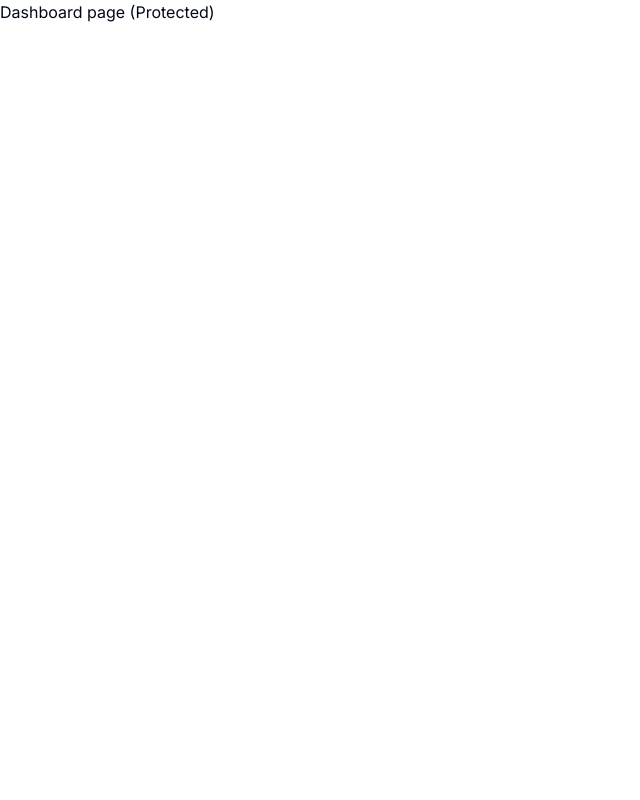
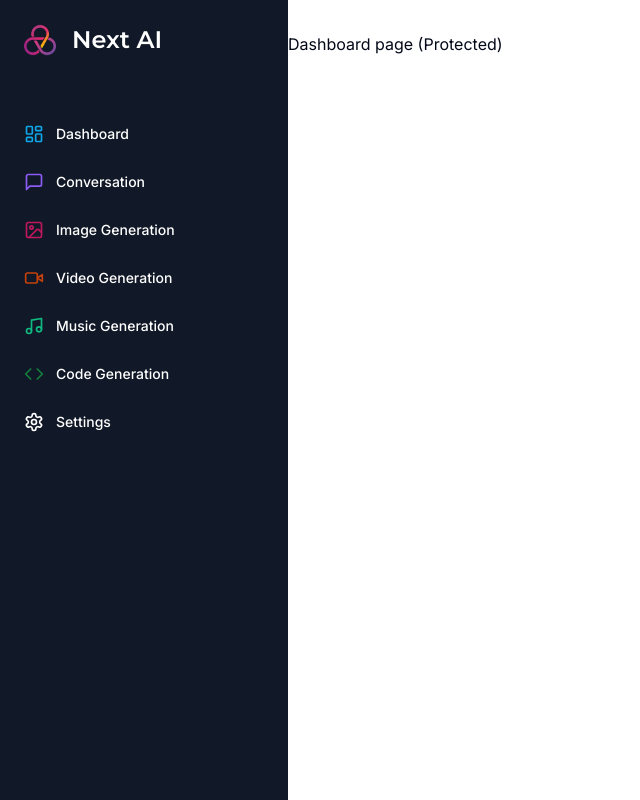
Before and after one commit to rehankhan21/next-SaaS-AI, a Next.js app: page /dashboard in a window 1280 px wide. Shown: the whole page, without its empty margins (0-640 px from the left). Built offline with nearby package versions, Linux system fonts and the light colour scheme.

Commit message:
added sidebar content using sheet, and updated dashboard layout

```diff
--- a/app/(dashboard)/(routes)/dashboard/page.tsx
+++ b/app/(dashboard)/(routes)/dashboard/page.tsx
@@ -1,11 +1,7 @@
-import { Button } from '@/components/ui/button'
-import { UserButton } from '@clerk/nextjs'
-
 export default function DashboardPage() {
   return (
     <div>
         <p>Dashboard page (Protected)</p>
-        <UserButton afterSignOutUrl='/' />
     </div>
 
   )
--- /dev/null
+++ b/app/(dashboard)/layout.tsx
@@ -0,0 +1,24 @@
+import Navbar from "@/components/Navbar";
+import Sidebar from "@/components/Sidebar";
+
+const DashboardLayout = ({
+    children
+}: {
+    children: React.ReactNode;
+}) => {
+    return (
+        <div className=" h-full relative">
+            <div className=" hidden h-full md:flex md:w-72 md:flex-col md:fixed md:inset-y-0 z-[80] bg-gray-900">
+                <div>
+                    <Sidebar />
+                </div>
+            </div>
+            <main className=" md:pl-72">
+                <Navbar />
+                {children}
+            </main>
+        </div>
+     );
+}
+
+export default DashboardLayout;
--- /dev/null
+++ b/components/Mobile-Sidebar.tsx
@@ -0,0 +1,24 @@
+"use client"
+
+import { Menu } from "lucide-react";
+
+import { Button } from "./ui/button";
+import { Sheet, SheetContent, SheetTrigger } from "./ui/sheet";
+import Sidebar from "./Sidebar";
+
+const MobileSidebar = () => {
+    return (
+        <Sheet>
+            <SheetTrigger>
+                <Button variant="ghost" size="icon" className=" md:hidden">
+                    <Menu />
+                </Button>
+            </SheetTrigger>
+            <SheetContent side="left" className=" p-0">
+                <Sidebar />
+            </SheetContent>
+        </Sheet>
+     );
+}
+
+export default MobileSidebar;
--- /dev/null
+++ b/components/Navbar.tsx
@@ -0,0 +1,17 @@
+import { UserButton } from "@clerk/nextjs";
+
+import MobileSidebar from "./Mobile-Sidebar";
+
+const NavBar = () => {
+    return (
+        <div className=" flex items-center p-4">
+            <MobileSidebar />
+            <div className=" flex w-full justify-end">
+                <UserButton afterSignOutUrl="/" />
+            </div>
+        </div>
+     );
+}
+
+export default NavBar;
+<div className=" flex items-center p-4"></div>
--- /dev/null
+++ b/components/Sidebar.tsx
@@ -0,0 +1,89 @@
+"use client";
+
+import Link from "next/link";
+import Image from "next/image";
+import { Montserrat } from "next/font/google";
+import { LayoutDashboard, MessageSquare, ImageIcon, VideoIcon, Music, Code, Settings } from "lucide-react"
+
+// cn is a combination of clsx and tw-merge
+// it overrides any classnames already there and can be dynamically inputed
+import { cn } from "@/lib/utils";
+
+const montserrat = Montserrat({ weight: '600', subsets: ['latin']});
+
+const routes = [
+    {
+        label: 'Dashboard',
+        icon: LayoutDashboard,
+        href: '/dashboard',
+        color: 'text-sky-500',
+    },
+    {
+        label: 'Conversation',
+        icon: MessageSquare,
+        href: '/converstion',
+        color: 'text-violet-500',
+    },
+    {
+        label: 'Image Generation',
+        icon: ImageIcon,
+        href: '/image',
+        color: 'text-pink-700',
+    },
+    {
+        label: 'Video Generation',
+        icon: VideoIcon,
+        href: '/video',
+        color: 'text-orange-700',
+    },
+    {
+        label: 'Music Generation',
+        icon: Music,
+        href: '/music',
+        color: 'text-emerald-500',
+    },
+    {
+        label: 'Code Generation',
+        icon: Code,
+        href: '/code',
+        color: 'text-green-700',
+    },
+    {
+        label: 'Settings',
+        icon: Settings,
+        href: '/settings',
+    },
+];
+
+const Sidebar = () => {
+    return (
+        <div className=" space-y-4 py-4 flex flex-col h-full bg-[#111827] text-white">
+            <div className=" px-3 py-2 flex-1">
+                <Link href='/dashboard' className=" flex items-center pl-3 mb-14">
+                    <div className=" relative w-8 h-8 mr-4">
+                        <Image fill alt="Logo" src="/logo.png" />
+                    </div>
+                    <h1 className={cn(" text-2xl font-bold", montserrat.className)}>
+                        Next AI
+                    </h1>
+                </Link>
+                <div className=" space-y-1">
+                    {routes.map((route) => (
+                        <Link
+                            href={route.href}
+                            key={route.href}
+                            className=" text-sm group flex p-3 w-full justify-start font-medium cursor-pointer hover:text-white hover:bg-white/10 rounded-lg transition"
+                        >
+                            <div className=" flex items-center flex-1">
+                                <route.icon className={cn(" h-5 w-5 mr-3", route.color)} />
+                                {route.label}
+                            </div>
+                        </Link>
+                    ))}
+                </div>
+            </div>
+        </div>
+     );
+}
+
+export default Sidebar;
--- /dev/null
+++ b/components/ui/sheet.tsx
@@ -0,0 +1,144 @@
+"use client"
+
+import * as React from "react"
+import * as SheetPrimitive from "@radix-ui/react-dialog"
+import { cva, type VariantProps } from "class-variance-authority"
+import { X } from "lucide-react"
+
+import { cn } from "@/lib/utils"
+
+const Sheet = SheetPrimitive.Root
+
+const SheetTrigger = SheetPrimitive.Trigger
+
+const SheetClose = SheetPrimitive.Close
+
+const SheetPortal = ({
+  className,
+  ...props
+}: SheetPrimitive.DialogPortalProps) => (
+  <SheetPrimitive.Portal className={cn(className)} {...props} />
+)
+SheetPortal.displayName = SheetPrimitive.Portal.displayName
+
+const SheetOverlay = React.forwardRef<
+  React.ElementRef<typeof SheetPrimitive.Overlay>,
+  React.ComponentPropsWithoutRef<typeof SheetPrimitive.Overlay>
+>(({ className, ...props }, ref) => (
+  <SheetPrimitive.Overlay
+    className={cn(
+      "fixed inset-0 z-50 bg-background/80 backdrop-blur-sm data-[state=open]:animate-in data-[state=closed]:animate-out data-[state=closed]:fade-out-0 data-[state=open]:fade-in-0",
+      className
+    )}
+    {...props}
+    ref={ref}
+  />
+))
+SheetOverlay.displayName = SheetPrimitive.Overlay.displayName
+
+const sheetVariants = cva(
+  "fixed z-50 gap-4 bg-background p-6 shadow-lg transition ease-in-out data-[state=open]:animate-in data-[state=closed]:animate-out data-[state=closed]:duration-300 data-[state=open]:duration-500",
+  {
+    variants: {
+      side: {
+        top: "inset-x-0 top-0 border-b data-[state=closed]:slide-out-to-top data-[state=open]:slide-in-from-top",
+        bottom:
+          "inset-x-0 bottom-0 border-t data-[state=closed]:slide-out-to-bottom data-[state=open]:slide-in-from-bottom",
+        left: "inset-y-0 left-0 h-full w-3/4 border-r data-[state=closed]:slide-out-to-left data-[state=open]:slide-in-from-left sm:max-w-sm",
+        right:
+          "inset-y-0 right-0 h-full w-3/4  border-l data-[state=closed]:slide-out-to-right data-[state=open]:slide-in-from-right sm:max-w-sm",
+      },
+    },
+    defaultVariants: {
+      side: "right",
+    },
+  }
+)
+
+interface SheetContentProps
+  extends React.ComponentPropsWithoutRef<typeof SheetPrimitive.Content>,
+    VariantProps<typeof sheetVariants> {}
+
+const SheetContent = React.forwardRef<
+  React.ElementRef<typeof SheetPrimitive.Content>,
+  SheetContentProps
+>(({ side = "right", className, children, ...props }, ref) => (
+  <SheetPortal>
+    <SheetOverlay />
+    <SheetPrimitive.Content
+      ref={ref}
+      className={cn(sheetVariants({ side }), className)}
+      {...props}
+    >
+      {children}
+      <SheetPrimitive.Close className="absolute right-4 top-4 rounded-sm opacity-70 ring-offset-background transition-opacity hover:opacity-100 focus:outline-none focus:ring-2 focus:ring-ring focus:ring-offset-2 disabled:pointer-events-none data-[state=open]:bg-secondary">
+        <X className="h-4 w-4" />
+        <span className="sr-only">Close</span>
+      </SheetPrimitive.Close>
+    </SheetPrimitive.Content>
+  </SheetPortal>
+))
+SheetContent.displayName = SheetPrimitive.Content.displayName
+
+const SheetHeader = ({
+  className,
+  ...props
+}: React.HTMLAttributes<HTMLDivElement>) => (
+  <div
+    className={cn(
+      "flex flex-col space-y-2 text-center sm:text-left",
+      className
+    )}
+    {...props}
+  />
+)
+SheetHeader.displayName = "SheetHeader"
+
+const SheetFooter = ({
+  className,
+  ...props
+}: React.HTMLAttributes<HTMLDivElement>) => (
+  <div
+    className={cn(
+      "flex flex-col-reverse sm:flex-row sm:justify-end sm:space-x-2",
+      className
+    )}
+    {...props}
+  />
+)
+SheetFooter.displayName = "SheetFooter"
+
+const SheetTitle = React.forwardRef<
+  React.ElementRef<typeof SheetPrimitive.Title>,
+  React.ComponentPropsWithoutRef<typeof SheetPrimitive.Title>
+>(({ className, ...props }, ref) => (
+  <SheetPrimitive.Title
+    ref={ref}
+    className={cn("text-lg font-semibold text-foreground", className)}
+    {...props}
+  />
+))
+SheetTitle.displayName = SheetPrimitive.Title.displayName
+
+const SheetDescription = React.forwardRef<
+  React.ElementRef<typeof SheetPrimitive.Description>,
+  React.ComponentPropsWithoutRef<typeof SheetPrimitive.Description>
+>(({ className, ...props }, ref) => (
+  <SheetPrimitive.Description
+    ref={ref}
+    className={cn("text-sm text-muted-foreground", className)}
+    {...props}
+  />
+))
+SheetDescription.displayName = SheetPrimitive.Description.displayName
+
+export {
+  Sheet,
+  SheetTrigger,
+  SheetClose,
+  SheetContent,
+  SheetHeader,
+  SheetFooter,
+  SheetTitle,
+  SheetDescription,
+}
--- a/package.json
+++ b/package.json
@@ -10,6 +10,7 @@
   },
   "dependencies": {
     "@clerk/nextjs": "^4.23.5",
+    "@radix-ui/react-dialog": "^1.0.4",
     "@radix-ui/react-slot": "^1.0.2",
     "@types/node": "20.5.9",
     "@types/react": "18.2.21",
```
Also changed, not shown: public/logo.png (added), 1 other file (tests, documents, lock files or other folders).
